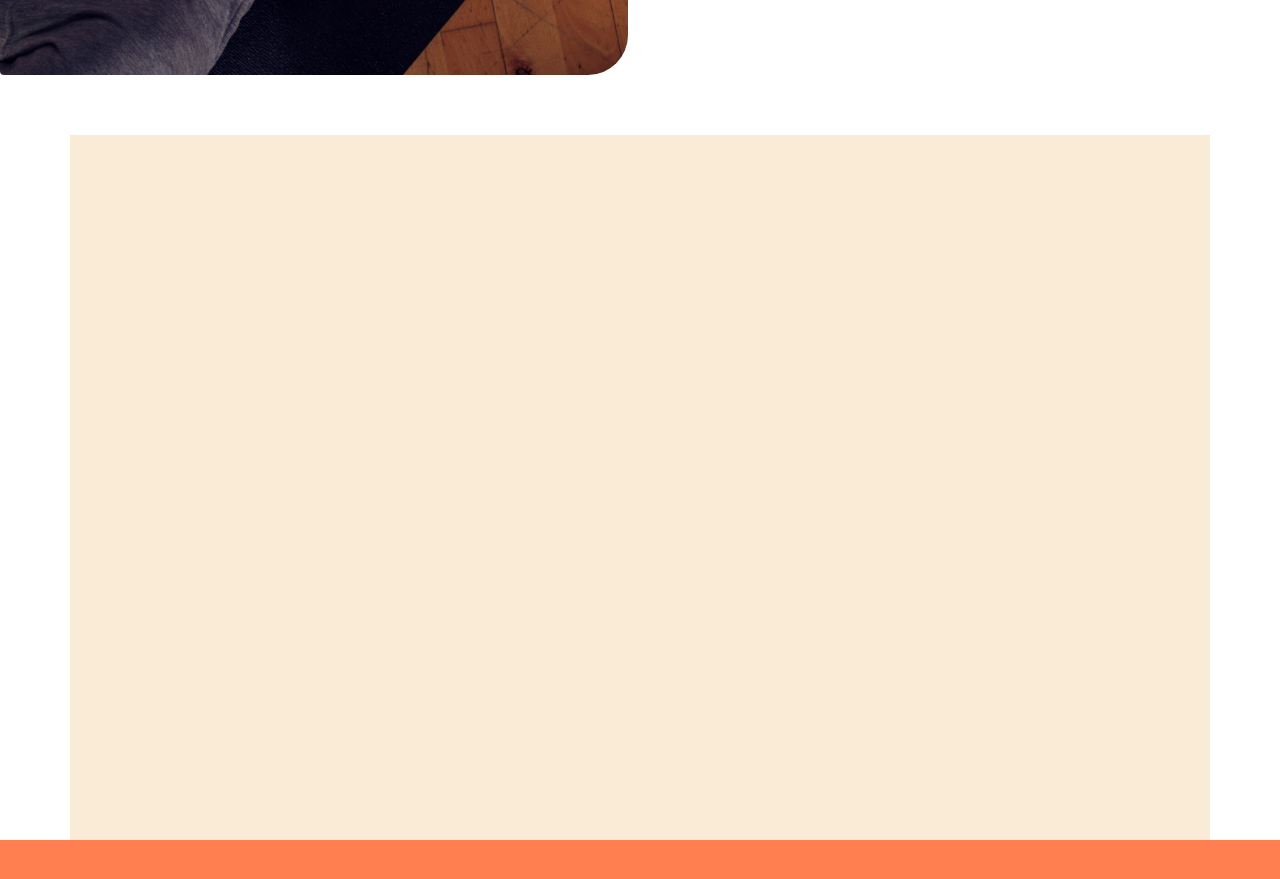
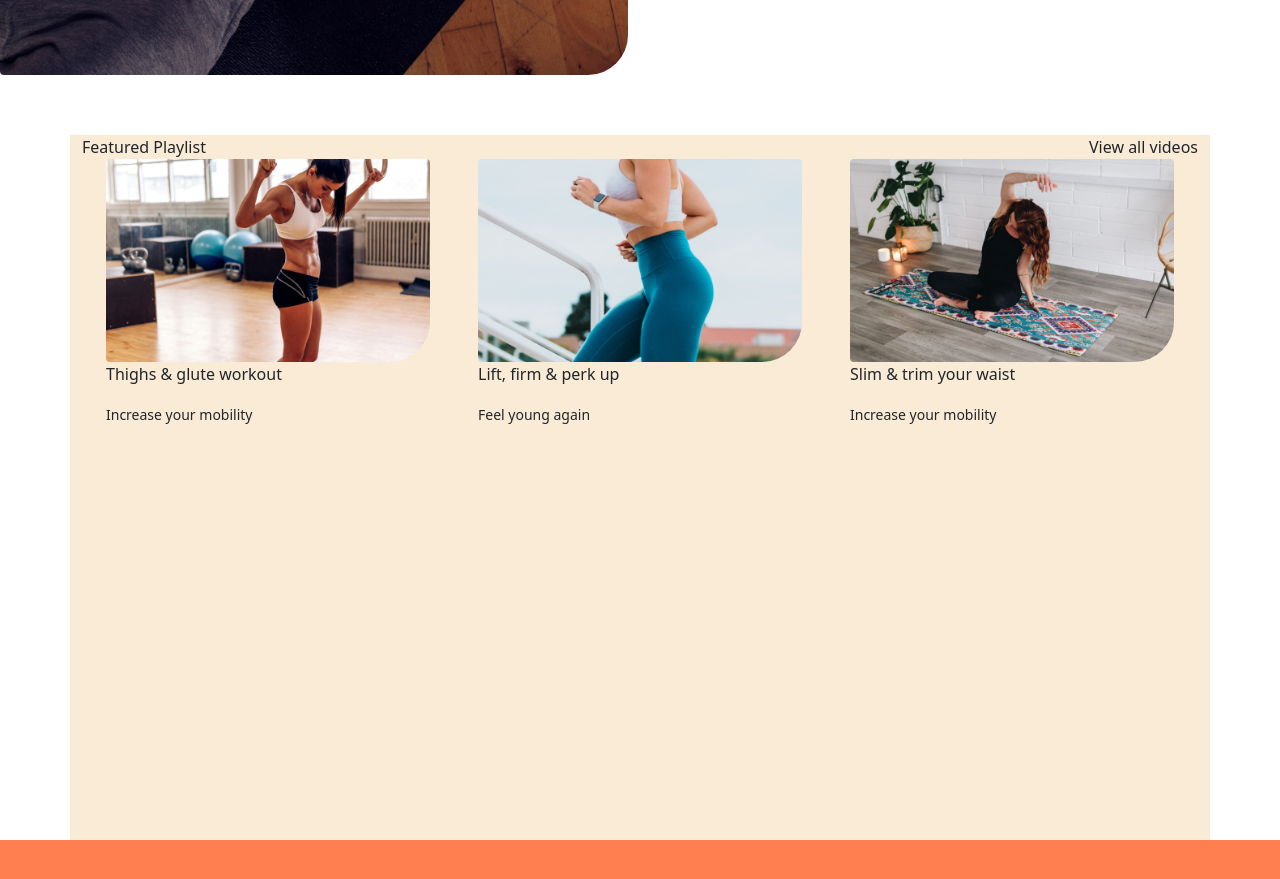
Before and after one commit to emanuele-pogliari/proj-html-vuejs, a Vue app: page / in a window 1280 px wide. Shown: the part 2460-3339 px from the top of the page. Built offline with nearby package versions, Linux system fonts and the light colour scheme.

Commit message:
video section filled with static data

```diff
--- a/src/components/AppVideos.vue
+++ b/src/components/AppVideos.vue
@@ -6,15 +6,51 @@ export default{
 
 <template>
 <div class="container" id="videos">
-
+    <div class="row">
+        <div class="col d-flex justify-content-between">
+            <div>Featured Playlist</div>
+            <div>View all videos</div>
+        </div>
+        <div class="video-container d-flex">
+            <div class="col-4 px-4 single-video">
+                <img class="img-fluid" src="/public/images/video2-2x.jpg" alt="">
+                <div>
+                    <p>Thighs & glute workout</p>
+                    <small>Increase your mobility</small>
+                </div>
+            </div>
+            <div class="col-4 px-4 single-video">
+                <img class="img-fluid" src="/public/images/video7-2x.jpg" alt="">
+                <div>
+                    <p>Lift, firm & perk up</p>
+                    <small>Feel young again</small>
+                </div>
+            </div>
+            <div class="col-4 px-4 single-video">
+                <img class="img-fluid" src="/public/images/video9-2x.jpg" alt="">
+                <div>
+                    <p>Slim & trim your waist</p>
+                    <small>Increase your mobility</small>
+                </div>
+            </div>
+        </div>
+    </div>
 
 </div>
 
 </template>
 
-<style lang="scss">
+<style scoped lang="scss">
 #videos{
     background-color: antiquewhite;
     height: 705px;
+
+    .single-video{
+        img{
+        border-radius: 4px;
+        border-bottom-right-radius: 40px;
+        overflow: hidden;
+        }
+    }
 }
 </style>
```
